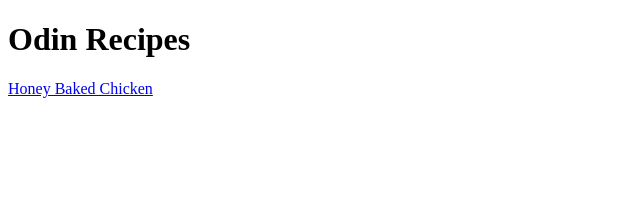
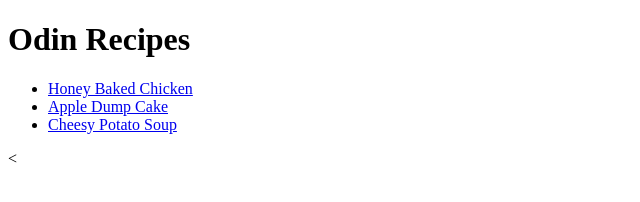
Before and after one commit to RuvNo/odin-recipes, a plain HTML site: page index.html in a window 1280 px wide. Shown: the whole page, without its empty margins (0-640 px from the left). Drawn offline with Linux system fonts and the light colour scheme.

Commit message:
Add the two remaining links. Put all links in a unordered list.
The first draft of the project is ready.

```diff
--- a/index.html
+++ b/index.html
@@ -6,6 +6,11 @@
     </head>
     <body>
         <h1>Odin Recipes</h1>
-        <a href="./recipes/honeybakedchicken.html">Honey Baked Chicken</a>
+        <ul>
+            <li><a href="./recipes/honeybakedchicken.html">Honey Baked Chicken</a></li>
+            <li><a href="./recipes/appleDumpCake.html">Apple Dump Cake</a></li>
+            <li><a href="./recipes/cheesyPotatoSoup.html">Cheesy Potato Soup</a></li>
+        </ul>
+        <
     </body>
 </html>
```
